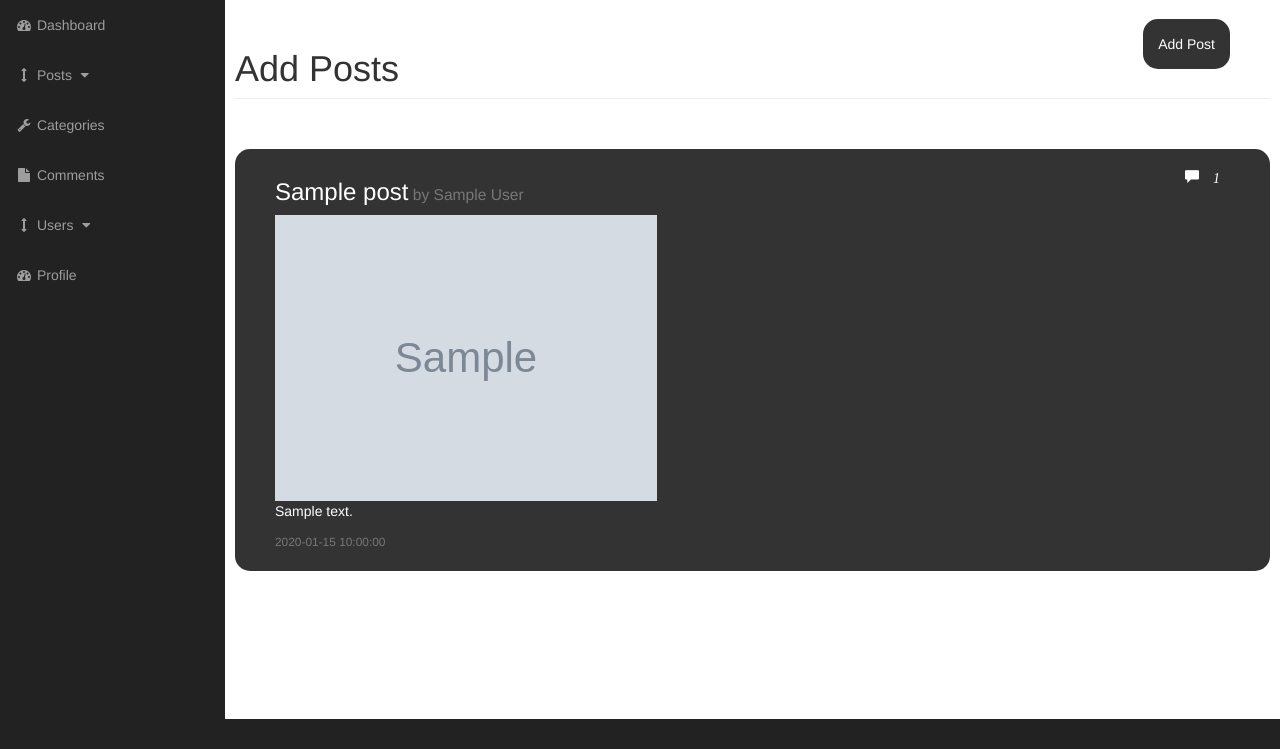
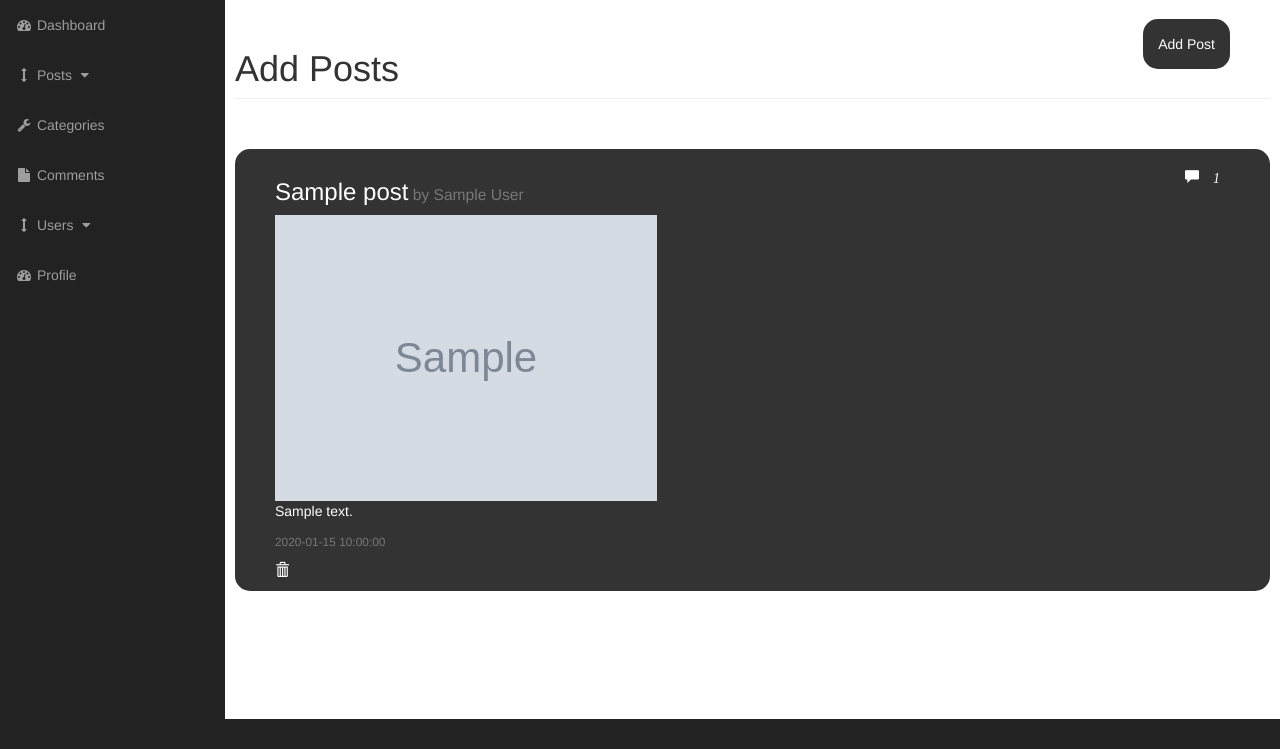
Before and after one commit to dev1203/PHP-CMS-PROJECT, a PHP site: page /admin/post.php in a window 1280 px wide. Shown: the part 51-800 px from the top of the page. Run offline with PHP 8.4, Linux system fonts and the light colour scheme; tables that the repository leaves empty or names only in its code hold one stand-in row (values such as "Sample post"); grey boxes marked "Sample" are stand-in pictures; grey boxes labelled with a size stand in for pictures from a placeholder-image service; some libraries are stand-ins or nearby versions.

Commit message:
New delete post

```diff
--- a/admin/css/sb-admin.css
+++ b/admin/css/sb-admin.css
@@ -226,7 +226,7 @@ ul.alert-dropdown {
 .panel-yellow a:hover {
     color: #df8a13;
 }
-.glyphicon-trash{
+.delete{
     float: right;
     margin-right: 50px;
 
@@ -247,6 +247,7 @@ ul.alert-dropdown {
     border-radius: 15px;
     padding: 10px 40px;
     position: relative;
+    max-height: 500px;
 }
 .glyphicon-comment{
     position: absolute;
@@ -289,10 +290,16 @@ ul.alert-dropdown {
     margin-top: 20px;
 }
 .form-control{
-
     width: 60vw;
 }
 
 textarea.form-control{
     height: 25vh;
 }
+.delete_post{
+    text-decoration: none;
+    color: white;
+}
+.delete_post:hover{
+    text-decoration: none;
+}
--- a/admin/includes/add_post.php
+++ b/admin/includes/add_post.php
@@ -15,11 +15,9 @@ if(isset($_POST['add_post'])){
 
     $query = "INSERT INTO posts (post_title,post_author,post_date,post_image,post_content,post_tags) VALUES ('$title','$author','$date','$image','$content','$tags')";
     $result = mysqli_query($connection,$query);
-    if($result){
-        echo "yay";
-    }
-    else{
+    if(!$result){
         die(mysqli_error($connection));
+
     }
 }
 
--- a/admin/includes/function.php
+++ b/admin/includes/function.php
@@ -29,7 +29,7 @@ function print_all_categories(){
     while($row = mysqli_fetch_assoc($result)){
         ?>
         <li class="list-group-item list-group-item-action" data-toggle="list" role="tab"><?php echo $row['title'] ?>
-            <a href="categories.php?delete=<?php echo $row['id'] ?>" class="glyphicon glyphicon-trash"></a>
+            <a href="categories.php?delete=<?php echo $row['id'] ?>" class="glyphicon glyphicon-trash delete"></a>
             <a href="categories.php?edit=<?php echo $row['id'] ?>" class="glyphicon glyphicon-edit"></a>
         </li>
         <?php
--- a/admin/includes/print_posts.php
+++ b/admin/includes/print_posts.php
@@ -1,4 +1,13 @@
  <?php
+
+if(isset($_GET['remove'])){
+    $id = $_GET['remove'];
+    $query = "DELETE FROM posts where post_id ='$id'";
+    $result = mysqli_query($connection,$query);
+    header("Location:post.php");
+
+}
+
    global $connection;
     $query = "SELECT * FROM posts";
 
@@ -15,6 +24,7 @@
                 <p class="card-text"><?php echo $row['post_content'] ?></p>
                 <p class="card-text"><small class="text-muted"><?php echo $row['post_date'] ?></small></p>
             </div>
+            <a class="glyphicon glyphicon-trash delete_post" href="post.php?remove=<?php echo $row['post_id']?>"></a>
         </div>
         <?php
     }
--- a/admin/includes/sidebar_admin.php
+++ b/admin/includes/sidebar_admin.php
@@ -8,8 +8,8 @@
             <ul id="post" class="collapse">
 
                 <li class="menu-options">
-                    <a href="bootstrap-elements.html"><i class="fa fa-fw fa-desktop"></i> View All Posts</a>
-                    <a href="post.php"><i class="glyphicon glyphicon-plus"></i>  Add Post</a>
+                    <a href="post.php"><i class="fa fa-fw fa-desktop"></i> View All Posts</a>
+                    <a href="post.php?add=post"><i class="glyphicon glyphicon-plus"></i>  Add Post</a>
 
                 </li>
             </ul>
--- a/admin/post.php
+++ b/admin/post.php
@@ -9,8 +9,6 @@
                 $source = $_GET['add'];
                 if($source==="post"){
                     ?>
-                    <a type="button" class="btn-add" href="post.php">Back</a>
-
                     <?php
                     include "./includes/add_post.php";
                 }
```
